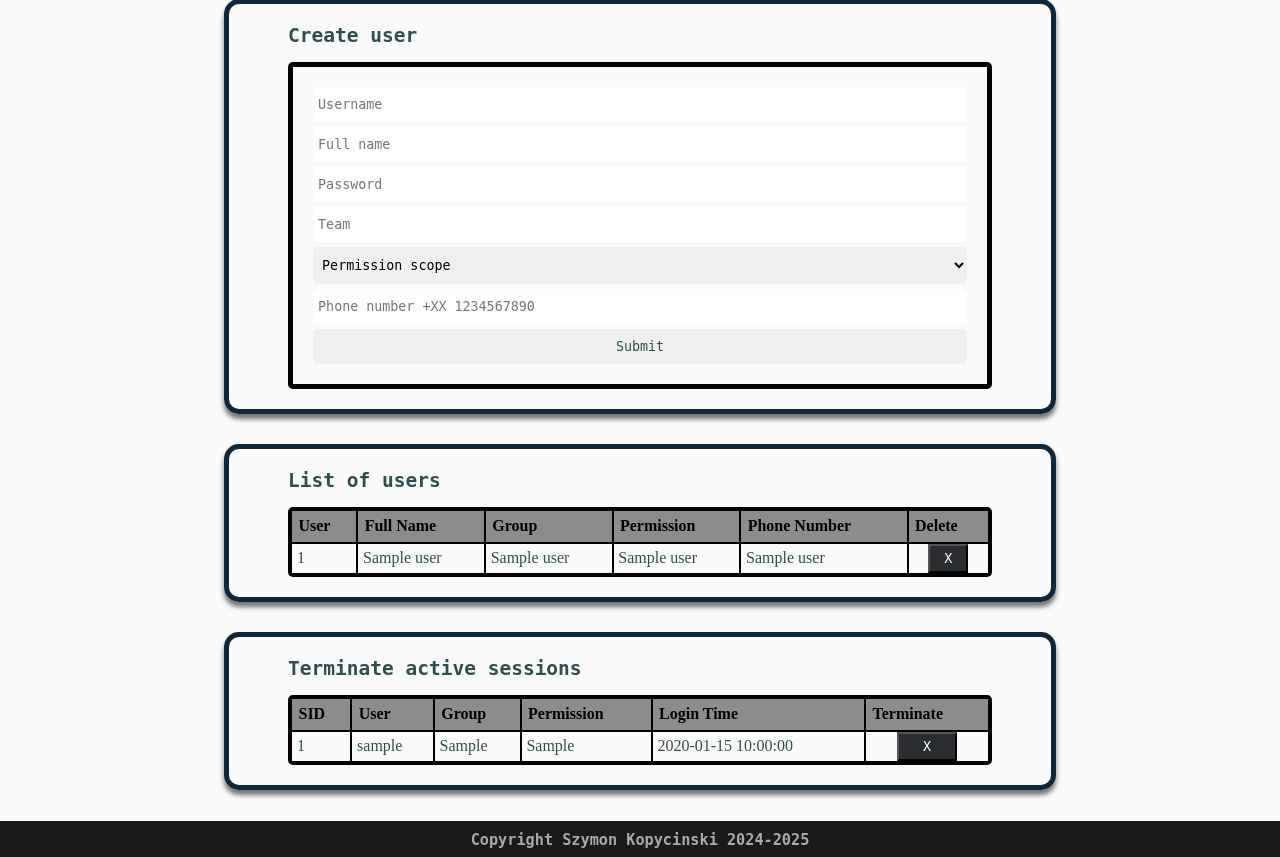
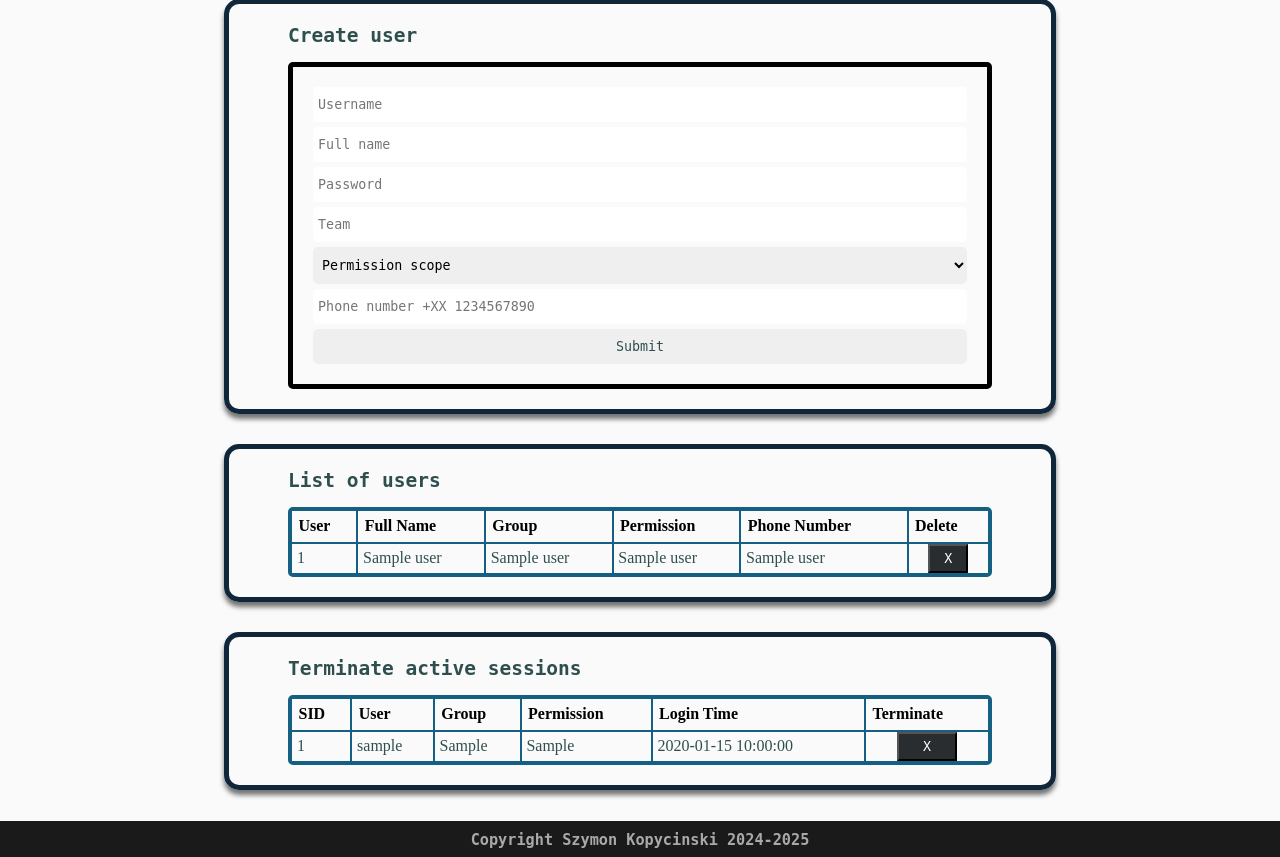
Before and after one commit to szykopyc/drapt-analytics, a Flask app: template templates/admin_panel.html in a window 1280 px wide. Shown: the part 102-959 px from the top of the page. Run offline with Flask 3, Linux system fonts and the light colour scheme; the template is opened without the code that fills it: most values are stand-ins (such as "Sample title", 1, 10 or a date in 2020).

Commit message:
Styling changes

```diff
--- a/static/css/main.css
+++ b/static/css/main.css
@@ -311,22 +311,21 @@ header nav li a:hover {
     background-color: #fafafa;
     width: 90%;
     padding: 0;  /* Remove or reduce padding */
-    border: 3px black solid;
+    border: 3px rgb(21, 96, 130) solid;
     border-radius: 5px;
     color: #2f4f4f;
 }
 
 .element-table th {
-    border: 1px solid white;
+    border: 1px solid rgb(21, 96, 130);
     padding: 0.4em;
-    background-color: green;
     text-align: left;
     color: white;
     border-radius: 0px;
 }
 
 .element-table td {
-    border: 1px solid white;
+    border: 1px solid rgb(21, 96, 130);
     padding: 0.3em;
     text-align: left;
     border-radius: 0px;
@@ -415,16 +414,15 @@ header nav li a:hover {
 /* element table code */
 
 .element-table th {
-    border: 1px solid black;
+    border: 1px solid rgb(21, 96, 130);
     padding: 0.4em;
-    background-color: rgb(140, 140, 140);
     text-align: left;
     color: black;
     border-radius: 0px;
 }
 
 .element-table td {
-    border: 1px solid black;
+    border: 1px solid rgb(21, 96, 130);
     padding: 0.3em;
     text-align: left;
     border-radius: 0px;
@@ -540,7 +538,7 @@ header nav li a:hover {
     width: 90%;
     gap: 15px;
     padding: 20px;
-    border: 5px black solid;
+    border: 5px rgb(21, 96, 130) solid;
     border-radius: 5px;
     color: #2f4f4f;
 }
--- a/templates/home.html
+++ b/templates/home.html
@@ -57,7 +57,7 @@
                 <img class="paragraph_image" src="{{url_for('static',filename='images/PLACEHOLDER_IMAGE_1.jpg')}}" alt="" width="600" height="400">
             </div>
         </div>
-
+        {% if enable_nefs_logo == True %}
         <div class="element-container">
             <h2>Discover opportunities</h2>
             <div class="element-clickable-grid">
@@ -72,6 +72,7 @@
                 <div class="element-clickable-grid-item"><a href="#"><img src="{{ url_for('static',filename='images/PKF.avif')}}" alt=""></a></div>
             </div>
         </div>
+        {% endif %}
     </div>
     <footer>
         <h3>Copyright Szymon Kopycinski 2024-2025</h3>
--- a/templates/index.html
+++ b/templates/index.html
@@ -26,7 +26,9 @@
     <div class="main-flex-container">
         <div class="element-container" id="element-container">
             <h1>Welcome to DRAP-T</h1>
+            {% if enable_nefs_logo == True %}
             <p>The unofficial Dynamic Risk Analysis and Performance Tool used by the Nottingham Economics and Finance Society's <b>Investment Fund</b></p>
+            {% endif %}
         </div>
         <div class="element-container">
             <h2>What is DRAP-T?</h2>
@@ -61,6 +63,7 @@
                 </form>
             </div>
         </div>
+        {% if enable_nefs_logo == True %}
         <div class="element-container">
             <h2>Sponsors</h2>
             <div class="sponsor-img-list">
@@ -75,6 +78,7 @@
                 <img src="{{ url_for('static',filename='images/PKF.avif')}}" alt="">
             </div>
         </div>
+        {% endif %}
     </div>
     <footer>
         <h3>Copyright Szymon Kopycinski 2024-2025</h3>
```
